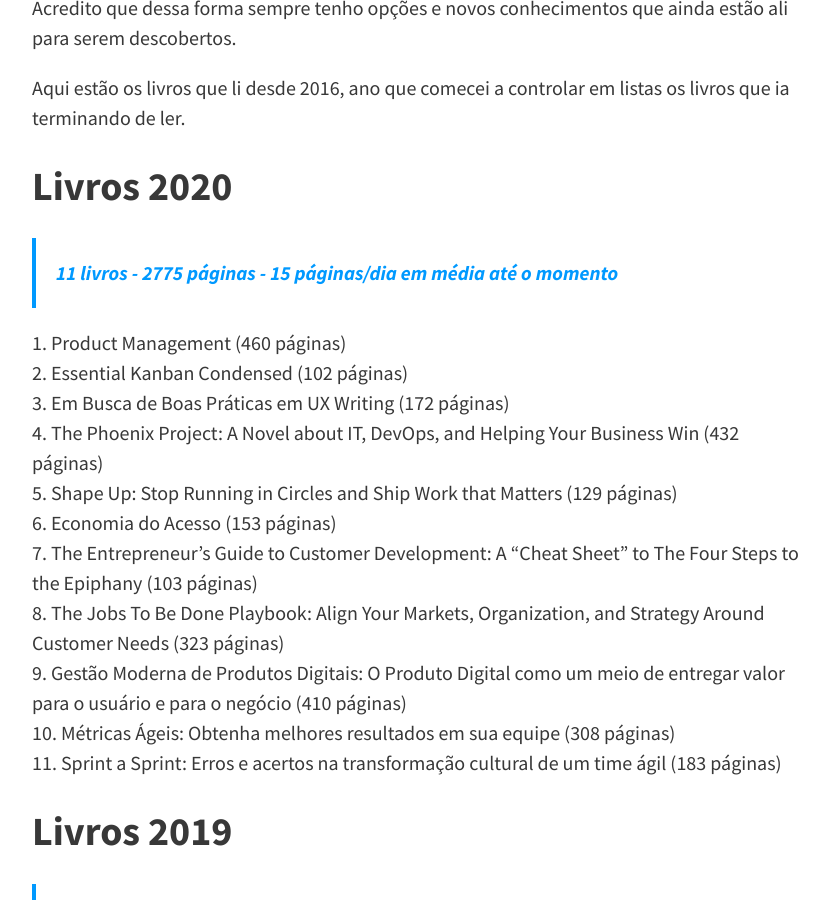
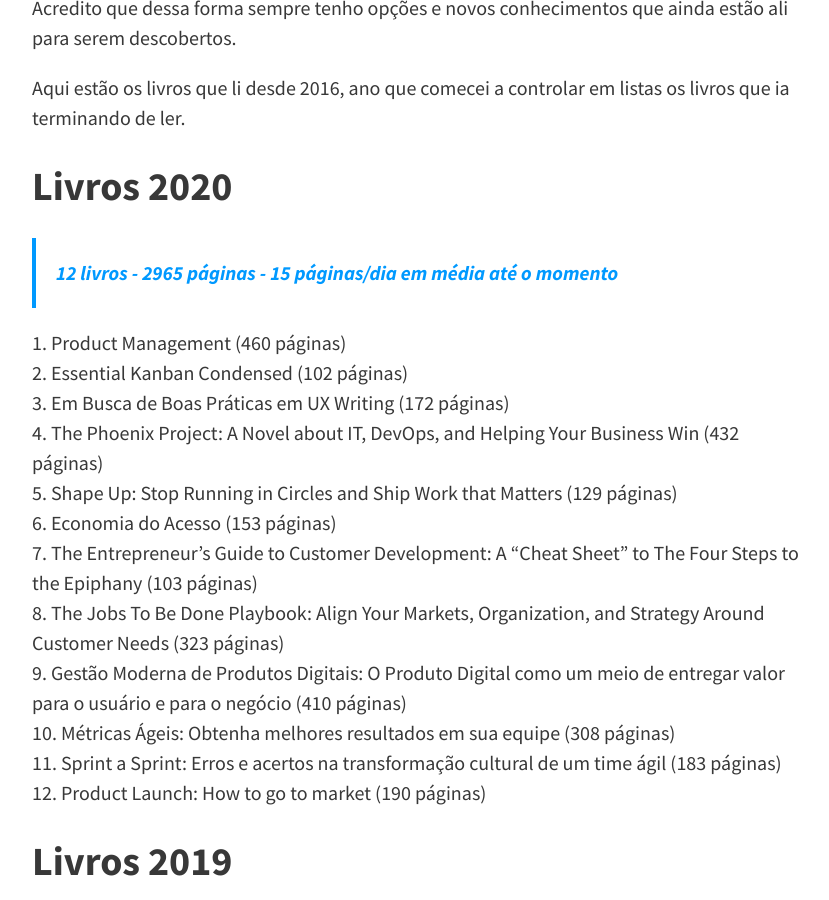
Before and after one commit to felipecbarbosa/felipecbarbosa.github.io, a Jekyll site: the page built from leituras.md, in a window 1280 px wide and 900 px high, scrolled down 502 px. Shown: the whole window, without its empty margins (224-1053 px from the left). Built offline with Jekyll 4.4.1, drawn with Linux system fonts in a browser that asks for light colours; nearby versions of some CDN libraries; comment, search, counter and statistics services are not loaded.

Commit message:
Added new book

```diff
--- a/_config.yml
+++ b/_config.yml
@@ -17,7 +17,7 @@ theme_settings:
   # Header and footer text
   header_text: >
     <p style="color: #ffffff;">Teoria e prática são muito importantes e por isso livros fazem parte da minha formação. Acesse a lista de livros técnicos e de gestão e negócios que eu já li ao longo da vida.</p>
-    <a class="button" style="color: #ffffff; background-color: #0099ff;" href="/livros-para-profissionais/">Veja a lista de 170 livros</a>
+    <a class="button" style="color: #ffffff; background-color: #0099ff;" href="/livros-para-profissionais/">Veja a lista de 171 livros</a>
 
   header_text_feature_image:
   footer_text: >
--- a/leituras.md
+++ b/leituras.md
@@ -14,7 +14,7 @@ Acredito que dessa forma sempre tenho opções e novos conhecimentos que ainda e
 Aqui estão os livros que li desde 2016, ano que comecei a controlar em listas os livros que ia terminando de ler.
 
 ## Livros 2020
-> 11 livros - 2775 páginas - 15 páginas/dia em média até o momento
+> 12 livros - 2965 páginas - 15 páginas/dia em média até o momento
 
 1. Product Management (460 páginas)
 2. Essential Kanban Condensed (102 páginas)
@@ -27,6 +27,7 @@ Aqui estão os livros que li desde 2016, ano que comecei a controlar em listas o
 9. Gestão Moderna de Produtos Digitais: O Produto Digital como um meio de entregar valor para o usuário e para o negócio (410 páginas)
 10. Métricas Ágeis: Obtenha melhores resultados em sua equipe (308 páginas)
 11. Sprint a Sprint: Erros e acertos na transformação cultural de um time ágil (183 páginas)
+12. Product Launch: How to go to market (190 páginas)
 
 ## Livros 2019
 > 31 livros - 7073 páginas - 19 páginas/dia em média no ano
```
Also changed, not shown: livros-profissionais.md (+2 -1 lines).
